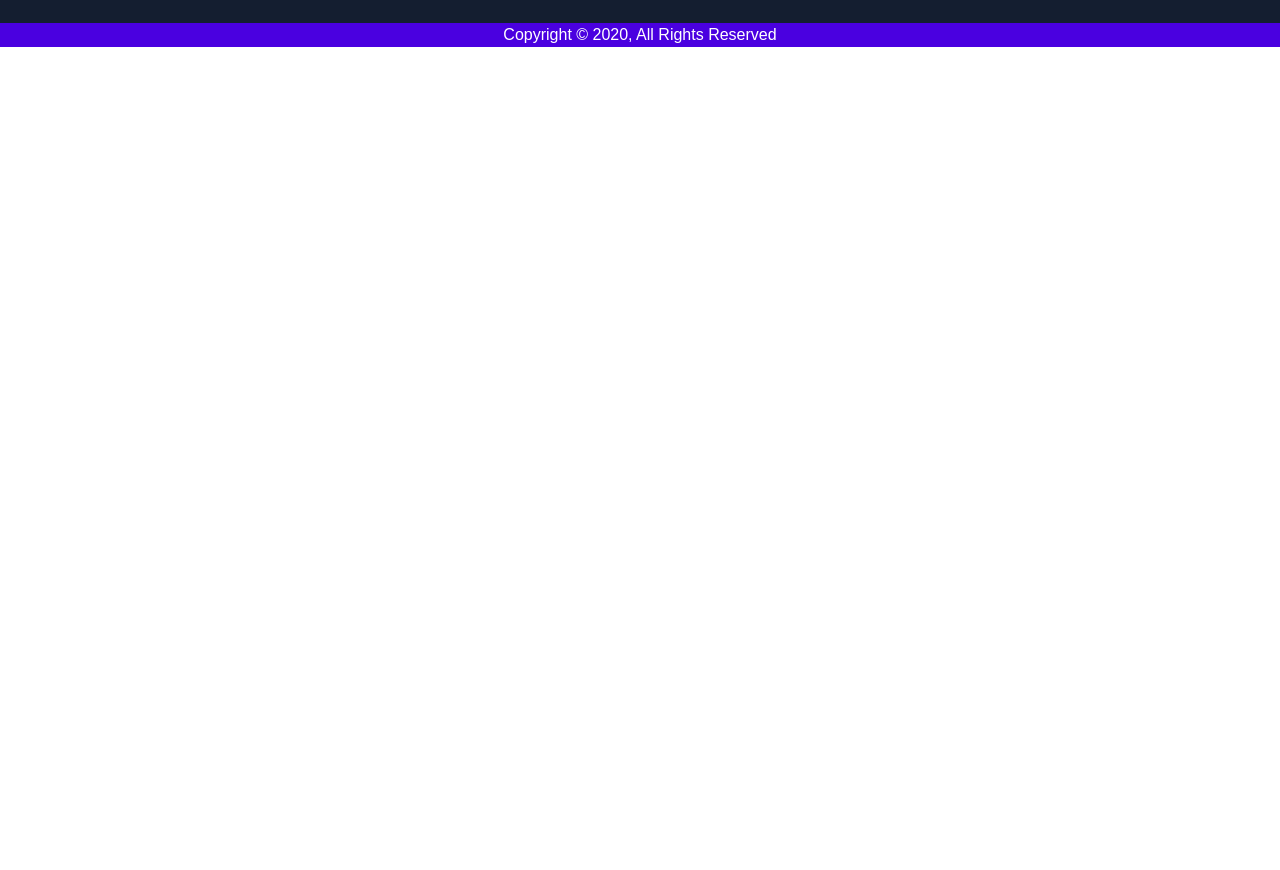
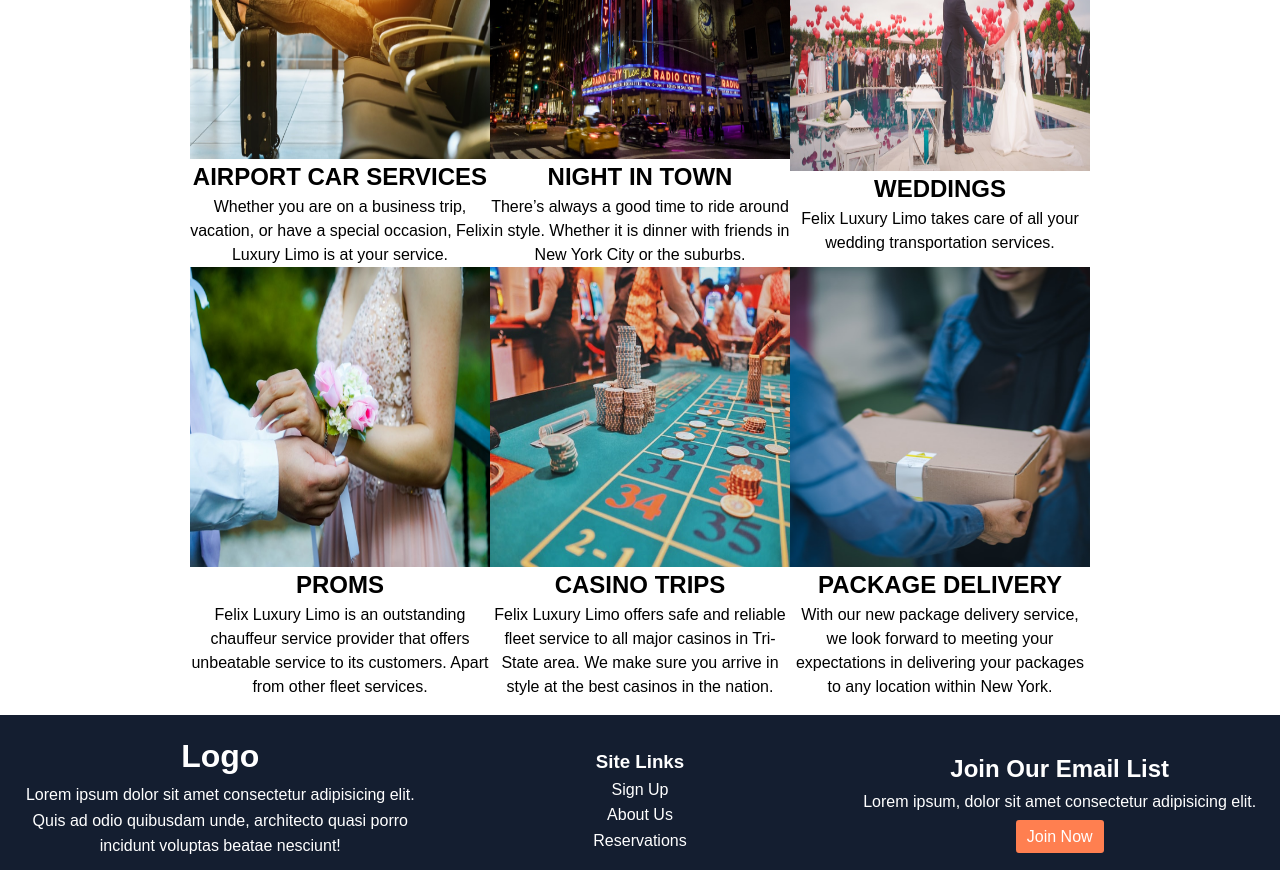
Before and after one commit to hobo71/splus, a plain HTML site: page services.html in a window 1280 px wide. Shown: the part 457-1327 px from the top of the page. Before the commit the page ends 800 px from the top, so only its background shows below. Drawn offline with Linux system fonts and the light colour scheme; a web font is replaced by a local one.

Commit message:
created service page and styled

```diff
--- a/css/style.css
+++ b/css/style.css
@@ -277,6 +277,10 @@ form{
     padding: 15px;
 
 }
+form select{
+    height: 30px;
+    border-radius: 3px;
+}
 form ul{
     list-style: none;
 
@@ -303,6 +307,19 @@ form input{
 .about-container .about-img{
     width: 100%;
 }
+
+.service-container{
+    max-width: 900px;
+    margin: auto;
+    padding: 1rem;
+    align-items: center;
+    justify-content: center;
+    text-align: center;
+    display: grid;
+    grid-template-columns: repeat(3, 1fr);
+}
+
+
 
 #main-footer{
     background: var(--dark-color);
--- a/services.html
+++ b/services.html
@@ -44,7 +44,78 @@
 
     </section>
 
+<section class="services">
+    <div class="service-container">
+        <div class="service">
+            <div class="service-image">
+                <img src="images/airport.jpg" height="300" width="300" alt="airport">
+            </div>
+            <div class="service-text">
+                <div class="service-text-wrap">
+                    <h2>AIRPORT CAR SERVICES</h2>
+                    <p>Whether you are on a business trip, vacation, or have a special occasion, Felix Luxury Limo is at your service.</p>
+                </div>
+            </div>
+        </div>
 
+        <div class="service">
+            <div class="service-image">
+                <img src="images/night.jpg" height="300" width="300" alt="airport">
+            </div>
+            <div class="service-text">
+                <div class="service-text-wrap">
+                    <h2>NIGHT IN TOWN</h2>
+                    <p>There’s always a good time to ride around in style. Whether it is dinner with friends in New York City or the suburbs.</p>
+                </div>
+            </div>
+        </div>
+        <div class="service">
+            <div class="service-image">
+                <img src="images/wedding.jpg" height="300" width="300" alt="airport">
+            </div>
+            <div class="service-text">
+                <div class="service-text-wrap">
+                    <h2>WEDDINGS</h2>
+                    <p>Felix Luxury Limo takes care of all your wedding transportation services. </p>
+                </div>
+            </div>
+        </div>
+        <div class="service">
+            <div class="service-image">
+                <img src="images/prom.jpg" height="300" width="300" alt="airport">
+            </div>
+            <div class="service-text">
+                <div class="service-text-wrap">
+                    <h2>PROMS</h2>
+                    <p>Felix Luxury Limo is an outstanding chauffeur service provider that offers unbeatable service to its customers. Apart from other fleet services.</p>
+                </div>
+            </div>
+        </div>
+
+        <div class="service">
+            <div class="service-image">
+                <img src="images/casino.jpg" height="300" width="300" alt="airport">
+            </div>
+            <div class="service-text">
+                <div class="service-text-wrap">
+                    <h2>CASINO TRIPS</h2>
+                    <p>Felix Luxury Limo offers safe and reliable fleet service to all major casinos in Tri-State area. We make sure you arrive in style at the best casinos in the nation.</p>
+                </div>
+            </div>
+        </div>
+        <div class="service">
+            <div class="service-image">
+                <img src="images/delivery.jpg" height="300" width="300" alt="airport">
+            </div>
+            <div class="service-text">
+                <div class="service-text-wrap">
+                    <h2>PACKAGE DELIVERY</h2>
+                    <p>With our new package delivery service, we look forward to meeting your expectations in delivering your packages to any location within New York.</p>
+                </div>
+            </div>
+        </div>
+    </div>
+</section>
 
     <footer id="main-footer">
         <div class="footer-content">
```
Also changed, not shown: reservations.html (+2 -0 lines), images/airport.jpg (added), images/casino.jpg (added), images/delivery.jpg (added), images/night.jpg (added), images/prom.jpg (added), images/wedding.jpg (added).
